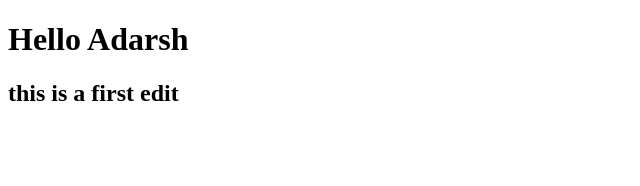
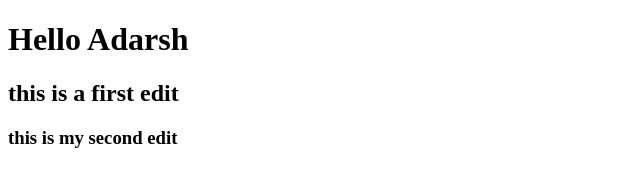
Before and after one commit to Adarshraj942/gitsample, a plain HTML site: page index.html in a window 1280 px wide. Shown: the whole page, without its empty margins (0-640 px from the left). Drawn offline with Linux system fonts and the light colour scheme.

Commit message:
my third commit

```diff
--- a/index.html
+++ b/index.html
@@ -9,5 +9,6 @@
 <body>
     <h1>Hello Adarsh</h1>
     <h2>this is a first edit</h2>
+    <h3>this is my second edit </h3>
 </body>
 </html>
```
